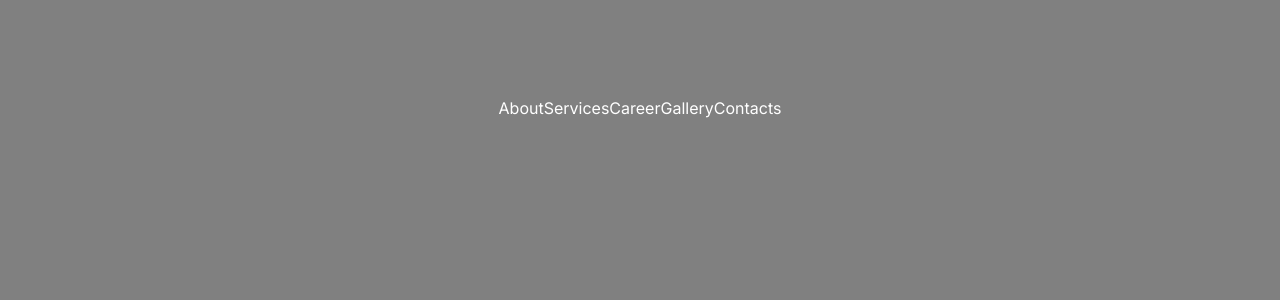
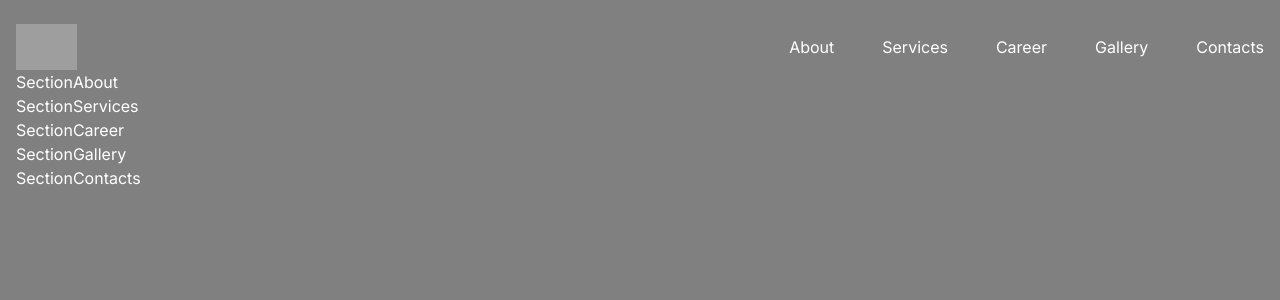
Before and after one commit to RomaBortnik/carp-travel, a Next.js app: page / in a window 1280 px wide. Shown: the top 300 px of the page. Built offline with nearby package versions, Linux system fonts and the light colour scheme; grey boxes are pictures that could not be loaded.

Commit message:
added section folders and scroll-behaviour: smooth

```diff
--- a/app/layout.tsx
+++ b/app/layout.tsx
@@ -1,6 +1,6 @@
 import type { Metadata } from "next";
 import { Inter } from "next/font/google";
-import "./globals.css";
+import "../styles/globals.css";
 
 const inter = Inter({ subsets: ["latin"] });
 
--- a/app/page.tsx
+++ b/app/page.tsx
@@ -1,116 +1,23 @@
 // import Image from "next/image";
 
 import { Header } from "@/components/Header/Header";
+import { SectionAbout } from "@/components/SectionAbout/SectionAbout";
+import { SectionCareer } from "@/components/SectionCareer/SectionCareer";
+import { SectionContacts } from "@/components/SectionContacts/SectionContacts";
+import { SectionGallery } from "@/components/SectionGallery/SectionGallery";
+import { SectionHero } from "@/components/SectionHero/SectionHero";
+import { SectionServices } from "@/components/SectionServices/SectionServices";
 
 export default function Home() {
   return (
-    <main className="flex min-h-screen flex-col items-center justify-between p-24">
-      {/* <div className="z-10 max-w-5xl w-full items-center justify-between font-mono text-sm lg:flex">
-        <p className="fixed left-0 top-0 flex w-full justify-center border-b border-gray-300 bg-gradient-to-b from-zinc-200 pb-6 pt-8 backdrop-blur-2xl dark:border-neutral-800 dark:bg-zinc-800/30 dark:from-inherit lg:static lg:w-auto  lg:rounded-xl lg:border lg:bg-gray-200 lg:p-4 lg:dark:bg-zinc-800/30">
-          Get started by editing&nbsp;
-          <code className="font-mono font-bold">src/app/page.tsx</code>
-        </p>
-        <div className="fixed bottom-0 left-0 flex h-48 w-full items-end justify-center bg-gradient-to-t from-white via-white dark:from-black dark:via-black lg:static lg:h-auto lg:w-auto lg:bg-none">
-          <a
-            className="pointer-events-none flex place-items-center gap-2 p-8 lg:pointer-events-auto lg:p-0"
-            href="https://vercel.com?utm_source=create-next-app&utm_medium=appdir-template&utm_campaign=create-next-app"
-            target="_blank"
-            rel="noopener noreferrer"
-          >
-            By{' '}
-            <Image
-              src="/vercel.svg"
-              alt="Vercel Logo"
-              className="dark:invert"
-              width={100}
-              height={24}
-              priority
-            />
-          </a>
-        </div>
-      </div>
-
-      <div className="relative flex place-items-center before:absolute before:h-[300px] before:w-[480px] before:-translate-x-1/2 before:rounded-full before:bg-gradient-radial before:from-white before:to-transparent before:blur-2xl before:content-[''] after:absolute after:-z-20 after:h-[180px] after:w-[240px] after:translate-x-1/3 after:bg-gradient-conic after:from-sky-200 after:via-blue-200 after:blur-2xl after:content-[''] before:dark:bg-gradient-to-br before:dark:from-transparent before:dark:to-blue-700 before:dark:opacity-10 after:dark:from-sky-900 after:dark:via-[#0141ff] after:dark:opacity-40 before:lg:h-[360px] z-[-1]">
-        <Image
-          className="relative dark:drop-shadow-[0_0_0.3rem_#ffffff70] dark:invert"
-          src="/next.svg"
-          alt="Next.js Logo"
-          width={180}
-          height={37}
-          priority
-        />
-      </div>
-
-      <div className="mb-32 grid text-center lg:max-w-5xl lg:w-full lg:mb-0 lg:grid-cols-4 lg:text-left">
-        <a
-          href="https://nextjs.org/docs?utm_source=create-next-app&utm_medium=appdir-template&utm_campaign=create-next-app"
-          className="group rounded-lg border border-transparent px-5 py-4 transition-colors hover:border-gray-300 hover:bg-gray-100 hover:dark:border-neutral-700 hover:dark:bg-neutral-800/30"
-          target="_blank"
-          rel="noopener noreferrer"
-        >
-          <h2 className={`mb-3 text-2xl font-semibold`}>
-            Docs{' '}
-            <span className="inline-block transition-transform group-hover:translate-x-1 motion-reduce:transform-none">
-              -&gt;
-            </span>
-          </h2>
-          <p className={`m-0 max-w-[30ch] text-sm opacity-50`}>
-            Find in-depth information about Next.js features and API.
-          </p>
-        </a>
-
-        <a
-          href="https://nextjs.org/learn?utm_source=create-next-app&utm_medium=appdir-template-tw&utm_campaign=create-next-app"
-          className="group rounded-lg border border-transparent px-5 py-4 transition-colors hover:border-gray-300 hover:bg-gray-100 hover:dark:border-neutral-700 hover:dark:bg-neutral-800/30"
-          target="_blank"
-          rel="noopener noreferrer"
-        >
-          <h2 className={`mb-3 text-2xl font-semibold`}>
-            Learn{' '}
-            <span className="inline-block transition-transform group-hover:translate-x-1 motion-reduce:transform-none">
-              -&gt;
-            </span>
-          </h2>
-          <p className={`m-0 max-w-[30ch] text-sm opacity-50`}>
-            Learn about Next.js in an interactive course with&nbsp;quizzes!
-          </p>
-        </a>
-
-        <a
-          href="https://vercel.com/templates?framework=next.js&utm_source=create-next-app&utm_medium=appdir-template&utm_campaign=create-next-app"
-          className="group rounded-lg border border-transparent px-5 py-4 transition-colors hover:border-gray-300 hover:bg-gray-100 hover:dark:border-neutral-700 hover:dark:bg-neutral-800/30"
-          target="_blank"
-          rel="noopener noreferrer"
-        >
-          <h2 className={`mb-3 text-2xl font-semibold`}>
-            Templates{' '}
-            <span className="inline-block transition-transform group-hover:translate-x-1 motion-reduce:transform-none">
-              -&gt;
-            </span>
-          </h2>
-          <p className={`m-0 max-w-[30ch] text-sm opacity-50`}>
-            Explore the Next.js 13 playground.
-          </p>
-        </a>
-
-        <a
-          href="https://vercel.com/new?utm_source=create-next-app&utm_medium=appdir-template&utm_campaign=create-next-app"
-          className="group rounded-lg border border-transparent px-5 py-4 transition-colors hover:border-gray-300 hover:bg-gray-100 hover:dark:border-neutral-700 hover:dark:bg-neutral-800/30"
-          target="_blank"
-          rel="noopener noreferrer"
-        >
-          <h2 className={`mb-3 text-2xl font-semibold`}>
-            Deploy{' '}
-            <span className="inline-block transition-transform group-hover:translate-x-1 motion-reduce:transform-none">
-              -&gt;
-            </span>
-          </h2>
-          <p className={`m-0 max-w-[30ch] text-sm opacity-50`}>
-            Instantly deploy your Next.js site to a shareable URL with Vercel.
-          </p>
-        </a>
-      </div> */}
+    <main className="px-4">
       <Header />
+      <SectionHero />
+      <SectionAbout />
+      <SectionServices />
+      <SectionCareer />
+      <SectionGallery />
+      <SectionContacts />
     </main>
   );
 }
--- a/components/Header/Header.tsx
+++ b/components/Header/Header.tsx
@@ -1,5 +1,13 @@
+import Image from "next/image";
 import { Navigation } from "./Navigation";
 
+import logo from "../../public/assets/icons/logo.svg";
+
 export const Header = () => {
-  return <header>{<Navigation />}</header>;
+  return (
+    <header className="flex items-center justify-between pt-6">
+      <Image src={logo} width={61} height={35} alt="Logo" />
+      {<Navigation />}
+    </header>
+  );
 };
--- a/components/Header/Navigation.tsx
+++ b/components/Header/Navigation.tsx
@@ -1,11 +1,26 @@
-const navList = ["About", "Services", "Career", "Gallery", "Contacts"];
+type NavLink = {
+  name: string;
+  title: string;
+};
+
+const navList: NavLink[] = [
+  { name: "about", title: "About" },
+  { name: "services", title: "Services" },
+  { name: "career", title: "Career" },
+  { name: "gallery", title: "Gallery" },
+  { name: "contacts", title: "Contacts" },
+];
 
 export const Navigation = () => {
   return (
     <nav>
-      {navList.map((el, index) => (
-        <a key={index}>{el}</a>
-      ))}
+      <ul className="flex gap-12">
+        {navList.map((el, index) => (
+          <a key={index} className="cursor-pointer" href={`#${el.name}`}>
+            {el.title}
+          </a>
+        ))}
+      </ul>
     </nav>
   );
 };
--- /dev/null
+++ b/components/SectionAbout/SectionAbout.tsx
@@ -0,0 +1,3 @@
+export const SectionAbout = () => {
+  return <section id="about">SectionAbout</section>;
+};
--- /dev/null
+++ b/components/SectionCareer/SectionCareer.tsx
@@ -0,0 +1,3 @@
+export const SectionCareer = () => {
+  return <section id="career">SectionCareer</section>;
+};
--- /dev/null
+++ b/components/SectionContacts/SectionContacts.tsx
@@ -0,0 +1,3 @@
+export const SectionContacts = () => {
+  return <section id="contacts">SectionContacts</section>;
+};
--- /dev/null
+++ b/components/SectionGallery/SectionGallery.tsx
@@ -0,0 +1,3 @@
+export const SectionGallery = () => {
+  return <section id="gallery">SectionGallery</section>;
+};
--- /dev/null
+++ b/components/SectionHero/SectionHero.tsx
@@ -0,0 +1,3 @@
+export const SectionHero = () => {
+  return <section id="hero"></section>;
+};
--- /dev/null
+++ b/components/SectionServices/SectionServices.tsx
@@ -0,0 +1,3 @@
+export const SectionServices = () => {
+  return <section id="services">SectionServices</section>;
+};
--- a/app/globals.css
+++ b/styles/globals.css
@@ -16,6 +16,10 @@
   }
 } */
 
+html {
+  scroll-behavior: smooth;
+}
+
 body {
   color: var(--main-text-color);
   background-color: var(--main-bgd-color);
```
